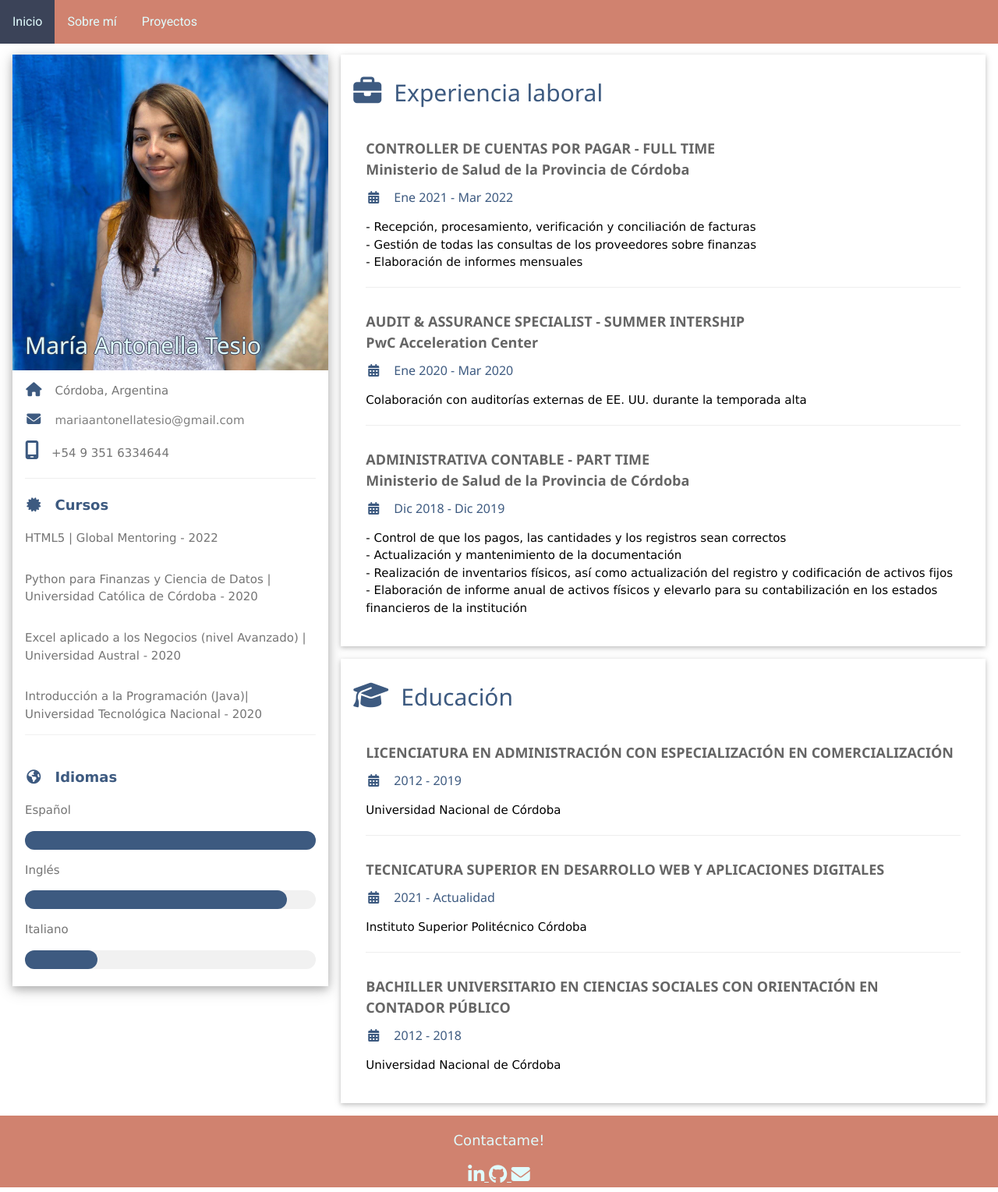
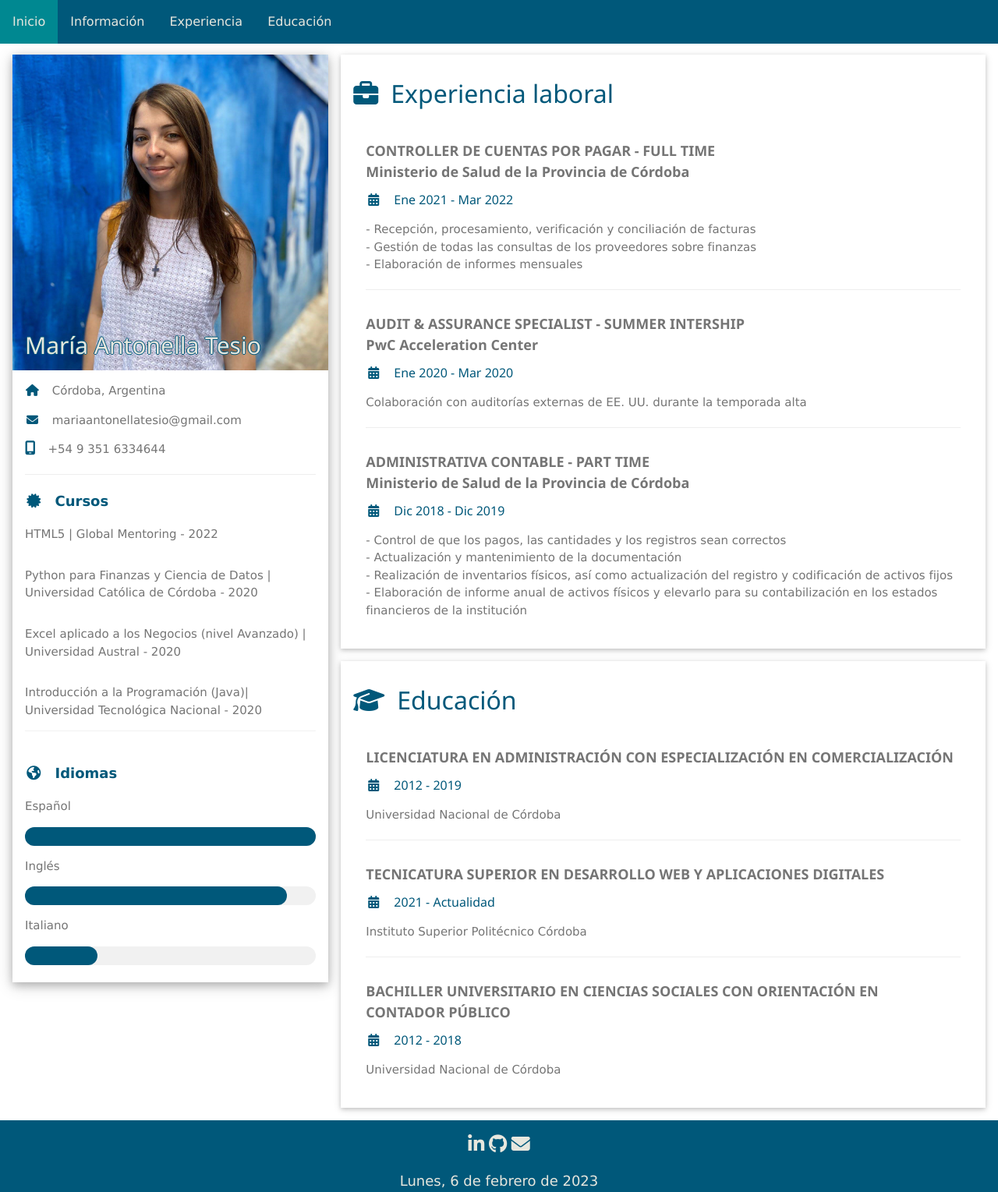
Before and after one commit to AntonellaTesio/AntonellaTesio.github.io, a plain HTML site: page index.html in a window 1280 px wide. Shown: the whole page at 78% size. Drawn offline with nearby package versions, Linux system fonts and the light colour scheme.

Commit message:
cambio de estilos

```diff
--- a/css/styles.css
+++ b/css/styles.css
@@ -1,22 +1,48 @@
 /*colores*/
 :root {
-  --main-white: #F4F1DE;
-  --main-red: #E07A5F;
-  --main-blue: #3D405B;
-  --main-gray: #81B29A;
+  --main-light: #E7E7DE;
+  --main-brown: #0F3057;
+  --main-blue: rgb(0, 88, 122);
+  --main-gray: #008891;
+  --dark-gray: #757575;
+}
+
+html {
+  font-family: "Roboto", sans-serif;
 }
 
 /*barra de navegación*/
 * {
     box-sizing: border-box;
+    scroll-behavior: smooth;
+  }
+
+  /* Firefox */
+  * {
+    scrollbar-width: auto;
+    scrollbar-color: #00587a #ffffff;
+  }
+
+  /* Chrome, Edge, and Safari */
+  *::-webkit-scrollbar {
+    width: 20px;
+  }
+
+  *::-webkit-scrollbar-track {
+    background: #ffffff;
+  }
+
+  *::-webkit-scrollbar-thumb {
+    background-color: #00587a;
+    border-radius: 15px;
+    border: 2px solid #ffffff;
   }
 
 .navbar{
   overflow: hidden;
-  background-color: #333;
-  position: fixed; /* Set the navbar to fixed position */
-  top: 0; /* Position the navbar at the top of the page */
-  width: 100%; /* Full width */
+  position: fixed;
+  top: 0;
+  width: 100%;
   z-index: 1;
 }
 
@@ -25,34 +51,29 @@ ul {
     margin: 0;
     padding: 0;
     overflow: hidden;
-    background-color: #D0826F;
-    /*position: fixed;
-    top: 0;
-    width: 100%;
-    z-index: inherit;*/
+    background-color: var(--main-blue);
   }
 
-li {
+.navbar li {
     float: left;
   }
 
-li a {
+.navbar li a {
     display: block;
-    color: #E0FBFC;
+    color: var(--main-light);
     text-align: center;
     padding: 16px;
     text-decoration: none;
-    font-family: "Roboto", sans-serif;
     font-size: medium;
   }
 
-li a:hover {
-    background-color: #3B4358;
+.navbar li a:hover {
+    background-color: var(--main-gray);
   }
 
-  /* Main content */
+  /* Contenido principal */
 .main {
-  margin-top: 70px; /* Add a top margin to avoid content overlay */
+  margin-top: 70px;
 }
 
   /*Media query agrega break point en 800px: */
@@ -62,75 +83,95 @@ li a:hover {
     }
   }
 
-html {
-  font-family: "Roboto", sans-serif;
-}
+.cartas {
+    background-color: white;
+    color: var(--dark-gray);
+  }
 
 /*links*/
 .mail a:link {
-  color: grey;
+  color: var(--dark-gray);
   background-color: transparent;
   text-decoration: none;
 }
 
-.mail a:visited {
-  color: #3D5A80;
+.links a:visited {
+  color: var(--main-brown);
   background-color: transparent;
   text-decoration: none;
 }
 
-.mail a:hover {
-  color: #D0826F;
+.links a:hover {
+  color: var(--main-gray);
   background-color: transparent;
   text-decoration: none;
 }
 
-.mail a:active {
-  color: yellow;
+.links a:active {
+  color: var(--main-gray);
   background-color: transparent;
   text-decoration: none;
 }
 
+/*sombra nombre*/
 #nombre {
-  color:#E0FBFC;
-  text-shadow: 1px  0px 0px #3B4358,
-               0px  1px 0px #3B4358,
-               -1px  0px 0px #3B4358,
-               0px -1px 0px #3B4358;
+  color:var(--main-light);
+  text-shadow: 1px  0px 0px var(--main-blue),
+               0px  1px 0px var(--main-blue),
+               -1px  0px 0px var(--main-blue),
+               0px -1px 0px var(--main-blue);
 }
 
 /*íconos*/
-.icons {
-  color:#3D5A80;
+.icon-s {
+  color: var(--main-blue);
+  font-size: large;
+
+}
+
+.icon-b {
+  color: var(--main-blue);
+  font-size: xx-large;
 }
 
 /*Barras idiomas*/
 #barraa {
   height:24px;
   width:100%;
-  background-color: #3D5A80;
+  background-color: var(--main-blue);
 }
 
 #barrab {
   height:24px;
   width:90%;
-  background-color: #3D5A80;
+  background-color: var(--main-blue);
 }
 
 #barrac {
   height:24px;
   width:25%;
-  background-color: #3D5A80;
+  background-color: var(--main-blue);
 }
 
 /*fechas*/
 .exp {
-  color:#3D5A80;
+  color:var(--main-blue);
 }
 
 /*footer*/
-.footer {
-  background-color: #D0826F;
-  color:#E0FBFC;
+footer {
+  background-color: var(--main-blue);
+  color:var(--main-light);
   font-size: large;
+  margin-top: 16px;
 }
+
+footer a:link {
+  color: var(--main-light);
+  background-color: transparent;
+  text-decoration: none;
+}
+
+script{
+  float: right;
+}
--- a/index.html
+++ b/index.html
@@ -13,16 +13,17 @@
     <link rel="stylesheet" href="https://www.w3schools.com/w3css/4/w3.css">
     <link rel='stylesheet' href='https://fonts.googleapis.com/css?family=Roboto'>
     <link rel="stylesheet" href="https://cdnjs.cloudflare.com/ajax/libs/font-awesome/4.7.0/css/font-awesome.min.css">
-    <link rel="stylesheet" href="https://fonts.googleapis.com/css2?family=Alegreya&family=Merriweather+Sans&display=swap">
     <script src="https://kit.fontawesome.com/5ce30cf730.js" crossorigin="anonymous"></script>
+
 </head>
 
 <body>
     <nav class="navbar">
         <ul>
             <li><a href="#inicio">Inicio</a></li>
-            <li><a href="#sobre-mi">Sobre mí</a></li>
-            <li><a href="#proyectos">Proyectos</a></li>
+            <li><a href="#info">Información</a></li>
+            <li><a href="#experiencia">Experiencia</a></li>
+            <li><a href="#educacion">Educación</a></li>
         </ul>
     </nav>
 
@@ -33,21 +34,21 @@
     <div class="w3-row-padding main">
 
       <!-- Columna izquierda -->
-      <div class="w3-third">
-        <div class="w3-white w3-text-grey w3-card-4">
+      <div class="w3-third" id="inicio">
+        <div class="cartas w3-card-4">
           <div class="w3-display-container">
             <img src="images/anto.jpg" style="width:100%" alt="Foto">
-            <div class="w3-display-bottomleft w3-container">
+            <div class="w3-display-bottomleft w3-container" id="info">
               <h2 id="nombre">María Antonella Tesio</h2>
             </div>
           </div>
-          <div class="w3-container mail">
-            <p><i class="fa fa-home fa-fw w3-margin-right w3-large icons"></i>Córdoba, Argentina</p>
-            <p><i class="fa fa-envelope fa-fw w3-margin-right w3-large icons"></i><a href="mailto:mariaantonellatesio@gmail.com">mariaantonellatesio@gmail.com</a></p>
-            <p><i class="fa-solid fa-mobile-screen w3-margin-right w3-xlarge icons"></i>+54 9 351 6334644</p>
+          <div class="w3-container links mail">
+            <p><i class="fa fa-home fa-fw w3-margin-right icon-s"></i>Córdoba, Argentina</p>
+            <p><i class="fa fa-envelope fa-fw w3-margin-right icon-s"></i><a href="mailto:mariaantonellatesio@gmail.com">mariaantonellatesio@gmail.com</a></p>
+            <p><i class="fa-solid fa-mobile-screen w3-margin-right icon-s"></i>+54 9 351 6334644</p>
             <hr>
 
-            <p class="w3-large icons"><b><i class="fa-solid fa-certificate fa-fw w3-margin-right"></i>Cursos</b></p>
+            <p class="icon-s"><b><i class="fa-solid fa-certificate fa-fw w3-margin-right"></i>Cursos</b></p>
             <p>HTML5 | Global Mentoring - 2022</p>
             <div>
               <div class="w3-container"></div>
@@ -67,7 +68,7 @@
             </div>
             <br>
 
-            <p class="w3-large w3-text-theme icons"><b><i class="fa fa-globe fa-fw w3-margin-right"></i>Idiomas</b></p>
+            <p class="w3-text-theme icon-s"><b><i class="fa fa-globe fa-fw w3-margin-right"></i>Idiomas</b></p>
             <p>Español</p>
             <div class="w3-light-grey w3-round-xlarge">
               <div class="w3-round-xlarge" id="barraa"></div>
@@ -90,28 +91,28 @@
       <!-- Columna derecha -->
       <div class="w3-twothird">
 
-        <div class="w3-container w3-card w3-white w3-margin-bottom">
-          <h2 class="w3-padding-16 icons"><i class="fa-solid fa-briefcase w3-margin-right w3-xxlarge"></i>Experiencia laboral</h2>
+        <div class="w3-container w3-card cartas w3-margin-bottom">
+          <h2 class="w3-padding-16 icon-b"><i class="fa-solid fa-briefcase w3-margin-right" id="experiencia"></i>Experiencia laboral</h2>
           <div class="w3-container">
-            <h5 class="w3-opacity"><b>CONTROLLER DE CUENTAS POR PAGAR - FULL TIME<br>
+            <h5><b>CONTROLLER DE CUENTAS POR PAGAR - FULL TIME<br>
                 Ministerio de Salud de la Provincia de Córdoba </b></h5>
-            <h6 class="exp"><i class="fa fa-calendar fa-fw w3-margin-right icons"></i>Ene 2021 - Mar 2022</span></h6>
+            <h6 class="exp"><i class="fa fa-calendar fa-fw w3-margin-right icon-s"></i>Ene 2021 - Mar 2022</span></h6>
             <p>- Recepción, procesamiento, verificación y conciliación de facturas<br>
                - Gestión de todas las consultas de los proveedores sobre finanzas<br>
                - Elaboración de informes mensuales</p>
             <hr>
           </div>
           <div class="w3-container">
-            <h5 class="w3-opacity"><b>AUDIT & ASSURANCE SPECIALIST - SUMMER INTERSHIP<br>
+            <h5><b>AUDIT & ASSURANCE SPECIALIST - SUMMER INTERSHIP<br>
                 PwC Acceleration Center</b></h5>
-            <h6 class="exp"><i class="fa fa-calendar fa-fw w3-margin-right icons"></i>Ene 2020 - Mar 2020</h6>
+            <h6 class="exp"><i class="fa fa-calendar fa-fw w3-margin-right icon-s"></i>Ene 2020 - Mar 2020</h6>
             <p>Colaboración con auditorías externas de EE. UU. durante la temporada alta</p>
             <hr>
           </div>
           <div class="w3-container">
-            <h5 class="w3-opacity"><b>ADMINISTRATIVA CONTABLE - PART TIME<br>
+            <h5><b>ADMINISTRATIVA CONTABLE - PART TIME<br>
                 Ministerio de Salud de la Provincia de Córdoba</b></h5>
-            <h6 class="exp"><i class="fa fa-calendar fa-fw w3-margin-right icons"></i>Dic 2018 - Dic 2019</h6>
+            <h6 class="exp"><i class="fa fa-calendar fa-fw w3-margin-right icon-s"></i>Dic 2018 - Dic 2019</h6>
             <p>- Control de que los pagos, las cantidades y los registros sean correctos<br>
                - Actualización y mantenimiento de la documentación<br>
                - Realización de inventarios físicos, así como actualización del registro y codificación de activos fijos<br>
@@ -119,22 +120,22 @@
           </div>
         </div>
 
-        <div class="w3-container w3-card w3-white">
-          <h2 class="w3-padding-16 icons"><i class="fa-solid fa-graduation-cap w3-margin-right w3-xxlarge"></i>Educación</h2>
+        <div class="w3-container w3-card cartas">
+          <h2 class="w3-padding-16 icon-b"><i class="fa-solid fa-graduation-cap w3-margin-right" id="educacion"></i>Educación</h2>
           <div class="w3-container">
-            <h5 class="w3-opacity"><b>LICENCIATURA EN ADMINISTRACIÓN CON ESPECIALIZACIÓN EN COMERCIALIZACIÓN</b></h5>
+            <h5><b>LICENCIATURA EN ADMINISTRACIÓN CON ESPECIALIZACIÓN EN COMERCIALIZACIÓN</b></h5>
             <h6 class="exp"><i class="fa fa-calendar fa-fw w3-margin-right"></i>2012 - 2019</h6>
             <p>Universidad Nacional de Córdoba</p>
             <hr>
           </div>
           <div class="w3-container">
-            <h5 class="w3-opacity"><b>TECNICATURA SUPERIOR EN DESARROLLO WEB Y APLICACIONES DIGITALES</b></h5>
+            <h5><b>TECNICATURA SUPERIOR EN DESARROLLO WEB Y APLICACIONES DIGITALES</b></h5>
             <h6 class="exp"><i class="fa fa-calendar fa-fw w3-margin-right"></i>2021 - Actualidad</h6>
             <p>Instituto Superior Politécnico Córdoba</p>
             <hr>
           </div>
           <div class="w3-container">
-            <h5 class="w3-opacity"><b>BACHILLER UNIVERSITARIO EN CIENCIAS SOCIALES CON ORIENTACIÓN EN CONTADOR PÚBLICO</b></h5>
+            <h5><b>BACHILLER UNIVERSITARIO EN CIENCIAS SOCIALES CON ORIENTACIÓN EN CONTADOR PÚBLICO</b></h5>
             <h6 class="exp"><i class="fa fa-calendar fa-fw w3-margin-right"></i>2012 - 2018</h6>
             <p>Universidad Nacional de Córdoba</p><br>
           </div>
@@ -150,8 +151,8 @@
   </div>
 
   <!-- Footer -->
-  <footer class="w3-container w3-center w3-margin-top footer">
-    <p>Contactame!</p>
+  <footer class="w3-container w3-center links">
+    <p>
       <a href="https://linkedin.com/in/mariaantonellatesio" target="_blank">
           <i class="fa fa-linkedin w3-hover-opacity w3-xlarge"></i>
       </a>
@@ -161,9 +162,13 @@
       <a href="mailto:mariaantonellatesio@gmail.com">
         <i class="fa-solid fa-envelope w3-hover-opacity w3-xlarge"></i>
       </a>
+    </p>
 
+    <!--Script JS-->
+    <script src="/js/script.js"></script>
 
   <!-- Fin footer -->
    </footer>
+
 </body>
 </html>
--- /dev/null
+++ b/js/script.js
@@ -0,0 +1,33 @@
+var meses = new Array(
+    "enero",
+    "febrero",
+    "marzo",
+    "abril",
+    "mayo",
+    "junio",
+    "julio",
+    "agosto",
+    "septiembre",
+    "octubre",
+    "noviembre",
+    "diciembre"
+);
+var diasSemana = new Array(
+    " Domingo",
+    " Lunes",
+    " Martes",
+    " Miércoles",
+    " Jueves",
+    " Viernes",
+    " Sábado"
+);
+var f = new Date();
+document.write(
+    diasSemana[f.getDay()] +
+    ", " +
+    f.getDate() +
+    " de " +
+    meses[f.getMonth()] +
+    " de " +
+    f.getFullYear()
+);
```
Lines whose indentation alone changed are shown as unchanged.
